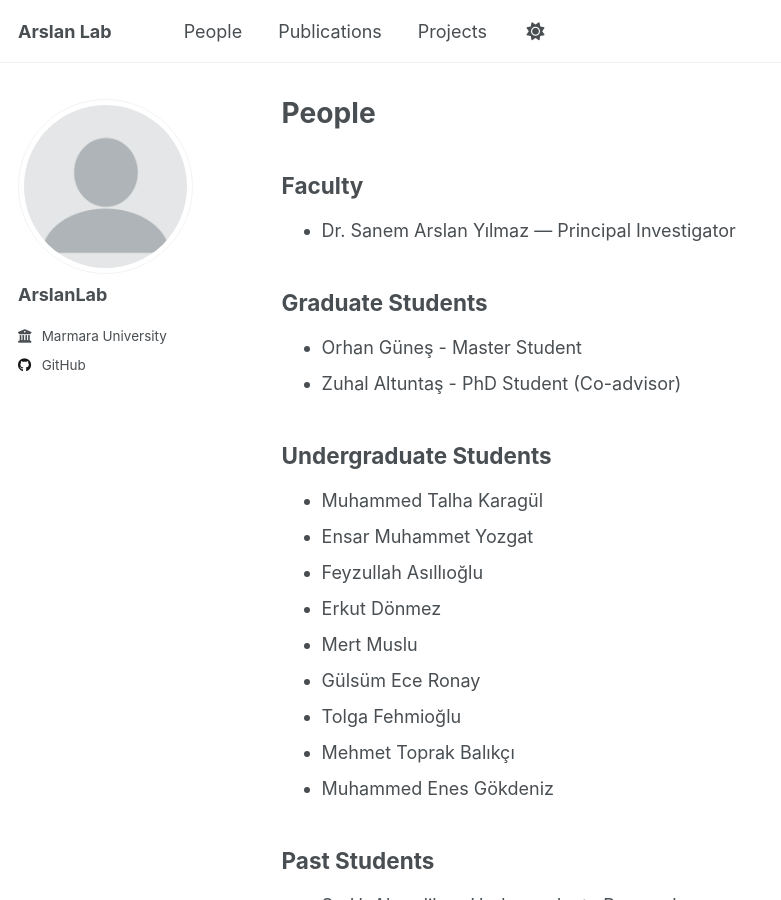
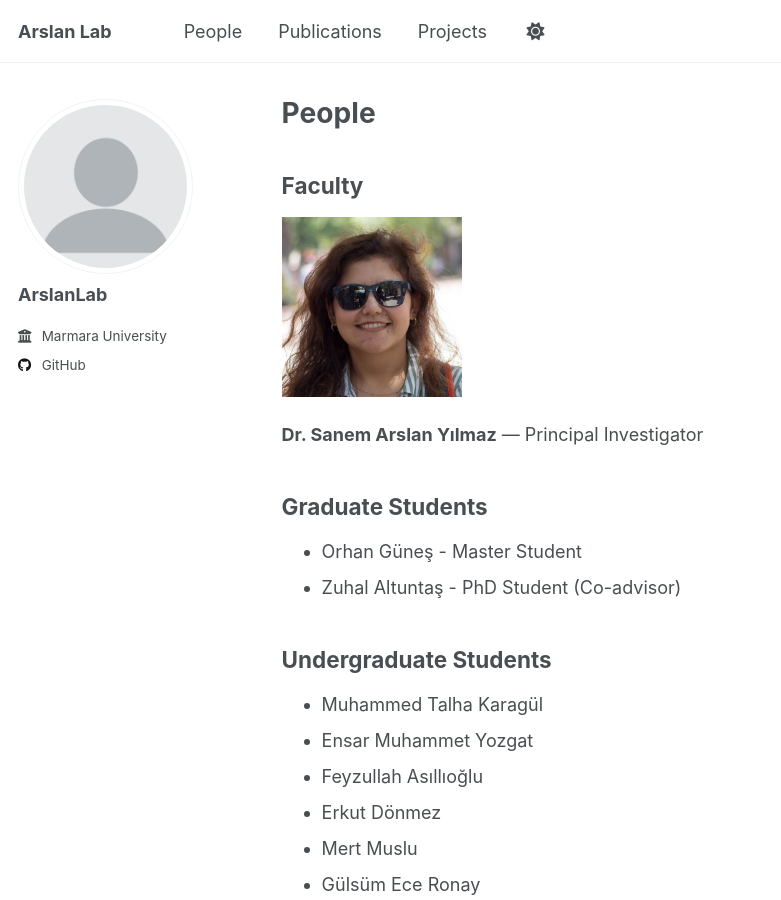
Before and after one commit to ArslanLab/arslanlab.github.io, a Jekyll site: the page built from _pages/people.md, in a window 1280 px wide and 900 px high. Shown: the whole window, without its empty margins (0-781 px from the left). Built offline with Jekyll 4.4.1, drawn with Linux system fonts in a browser that asks for light colours; a script that is not in the unit is left out.

Commit message:
Update people.md

```diff
--- a/_pages/people.md
+++ b/_pages/people.md
@@ -8,7 +8,11 @@ author_profile: true
 
 
 ## Faculty
-- Dr. Sanem Arslan Yılmaz — Principal Investigator
+
+<img src='/images/SanemA.jpg' width="180" height="200">
+
+**Dr. Sanem Arslan Yılmaz** — Principal Investigator
+
 
 ## Graduate Students
 - Orhan Güneş - Master Student
```
